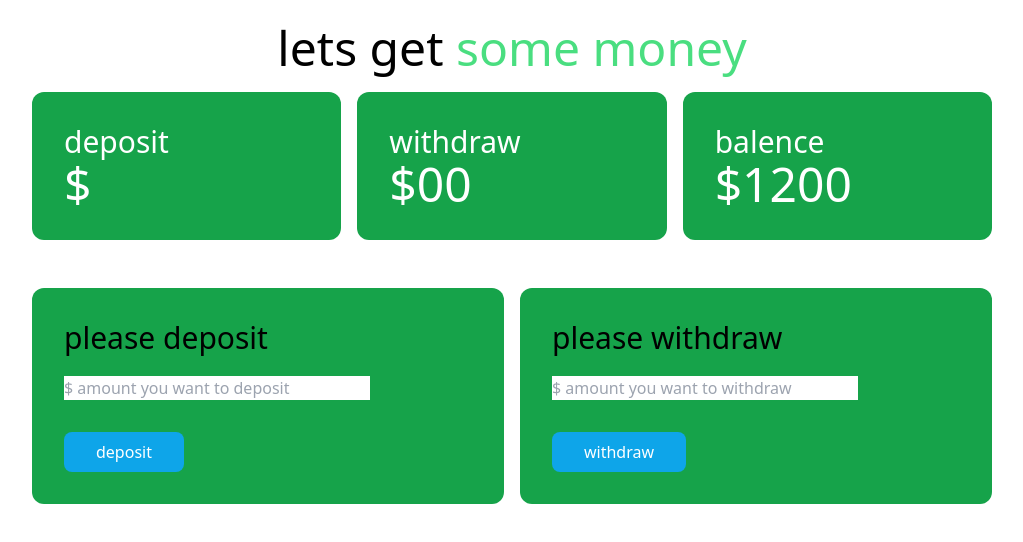
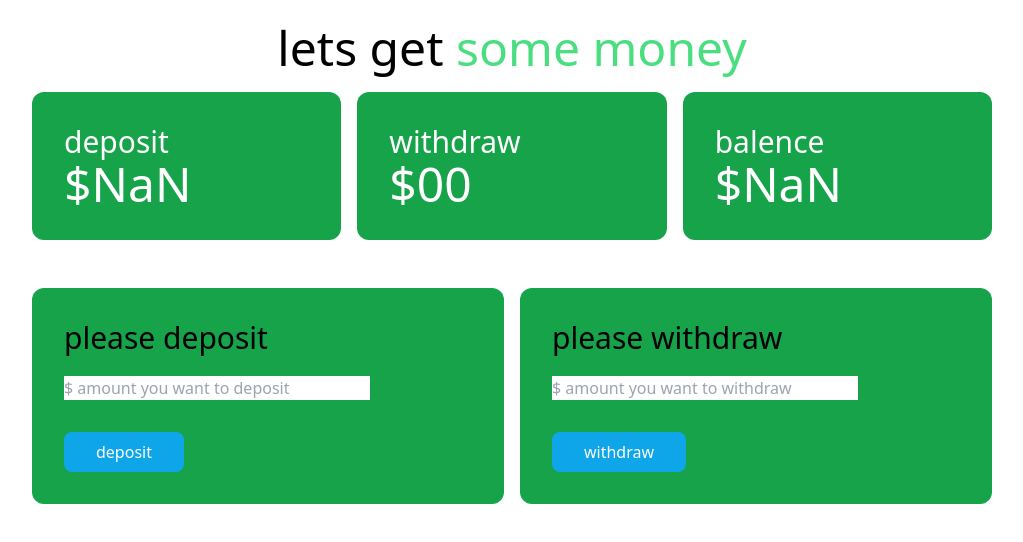
Before and after one commit to apumia1/bap-er-bank-repo, a plain HTML site: page bank.html in a window 1280 px wide. Both pictures are taken after a click on the button "deposit". Shown: the whole page, without its empty margins (128-1151 px from the left). Drawn offline with nearby package versions, Linux system fonts and the light colour scheme.

Commit message:
first bat

```diff
--- a/bank.html
+++ b/bank.html
@@ -23,12 +23,12 @@
 
                 <div class="bg-green-600 p-8 rounded-xl">
                     <h4 class="text-3xl">withdraw</h4>
-                    <h2 id="withdraw-total" class="text-5xl">$00</h2>
+                    <h2 id="withdraw-total" class="text-5xl">$<span id="withdraw-total">00</span></h2>
                 </div>
 
                 <div class="bg-green-600 p-8 rounded-xl">
                     <h4 class="text-3xl">balence</h4>
-                    <h2 class="text-5xl">$1200</h2>
+                    <h2 class="text-5xl">$<span id="balance-total">1200</span></h2>
                 </div>
 
             </div>
@@ -56,6 +56,7 @@
         </section>
     </main>
     <script src="js/deposit.js"></script>
+    <script src="js/withdraw.js"></script>
 
 </body>
 
--- a/js/deposit.js
+++ b/js/deposit.js
@@ -1,13 +1,28 @@
 document.getElementById('btn-deposit').addEventListener('click', function () {
     const depositField = document.getElementById('deposit-amount');
-    const newDeposit = depositField.value;
+    const newDepositAmountString = depositField.value;
+    const newDepositAmount = parseFloat(newDepositAmountString);
 
     const depositTotalElement = document.getElementById('deposit-total');
-    const previousDepositTotal = depositTotalElement.innerText;
-    const currentDepositTotal = previousDepositTotal + newDeposit;
+
+    const previousDepositTotalString = depositTotalElement.innerText;
+    const previousDepositTotal = parseFloat(previousDepositTotalString);
+    const currentDepositTotal = previousDepositTotal + newDepositAmount;
 
 
-    depositTotalElement.innerText = newDeposit;
+    depositTotalElement.innerText = currentDepositTotal;
+
+
+    const balanceTotalElement = document.getElementById('balance-total');
+
+    const previousBalanceTotalString = depositTotalElement.innerText;
+    const previousBalanceTotal = parseFloat(previousDepositTotalString);
+
+    const currentBalanceTotal = previousBalanceTotal + newDepositAmount;
+    balanceTotalElement.innerText = currentBalanceTotal;
+
+
+
 
 
 
--- /dev/null
+++ b/js/withdraw.js
@@ -0,0 +1,14 @@
+document.getElementById('btn-withdraw').addEventListener('click', function () {
+    const withdrawField = document.getElementById('withdraw-amount');
+    const newwithdrawAmountString = withdrawField.Value;
+    const newwithdrawAmount = parseFloat(newwithdrawAmountString);
+
+    const withdrawTotalElement = document.getElementById('withdraw-total');
+
+    const previouswithdrawTotalString = withdrawTotalElement.innerText;
+    const previousWithdrawTotal = parseFloat(previousWithdrawTotalString);
+    const currentWithdrawTotal = previousWithdrawTotal + newwithdrawAmount;
+
+
+    withdrawTotalElement.innerText = currentWithdrawTotal;
+})
```
